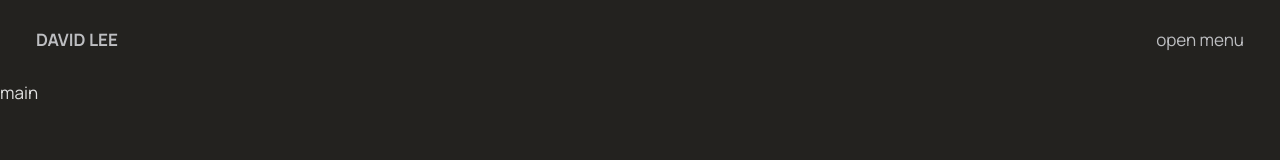
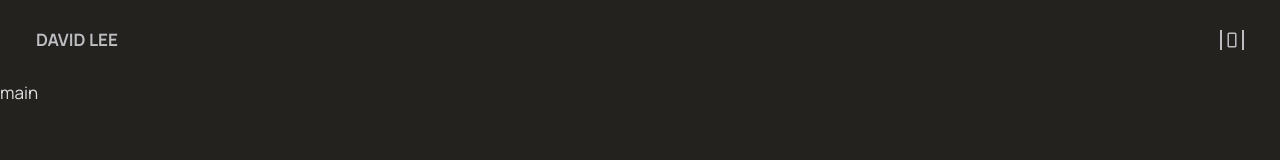
Before and after one commit to DLee1993/dev_portfolio, a React (Vite) app: page / in a window 1280 px wide. Shown: the top 160 px of the page. Built offline with nearby package versions, Linux system fonts and the light colour scheme.

Commit message:
added a custom button to menu

```diff
--- a/src/App.jsx
+++ b/src/App.jsx
@@ -7,18 +7,18 @@ function App() {
     return (
         <>
             <header className="sticky top-0 z-50 min-h-20 flex justify-between items-center mix-blend-difference componentXPadding">
-                <a
-                    href="/"
-                    className="uppercase font-bold"
-                    id="logoText"
-                    onClick={(e) => {
-                        scrollTo(e, 0);
-                    }}
-                >
+                <a href="/" className="uppercase font-bold" id="logoText">
                     david lee
                 </a>
-                <button id="menuBtn" aria-label="open menu" onClick={() => setMenuOpen(!menuOpen)}>
-                    {menuOpen ? "close menu" : "open menu"}
+                <button
+                    id="menuBtn"
+                    className={menuOpen ? "active" : ""}
+                    aria-label="open menu"
+                    onClick={() => setMenuOpen(!menuOpen)}
+                >
+                    <div className="line"></div>
+                    <div className="circle"></div>
+                    <div className="line"></div>
                 </button>
             </header>
             <main className="h-[200vh]">main</main>
--- a/src/components/Menu.jsx
+++ b/src/components/Menu.jsx
@@ -3,10 +3,7 @@ import PropTypes from "prop-types";
 import gsap from "gsap";
 import { useGSAP } from "@gsap/react";
 import { links, projects } from "../data/data";
-import { useLenis } from "@studio-freight/react-lenis";
-
 const Menu = ({ setMenuOpen }) => {
-    const lenis = useLenis();
     const [hoverImage, setHoverImage] = useState("");
     const menu = useRef();
     const menuTL = gsap.timeline({ paused: true });
@@ -55,14 +52,13 @@ const Menu = ({ setMenuOpen }) => {
         menuTL.reverse();
     };
 
-    const scrollTo = (e, link) => {
-        e.preventDefault();
-        lenis.scrollTo(link);
-    };
-
     return (
-        <section id="menu" ref={menu} className="fixed top-0 left-0 z-40 flex w-screen h-screen">
-            <section className="w-full lg:w-3/4 flex justify-between items-center bg-csWhite componentPadding">
+        <section
+            id="menu"
+            ref={menu}
+            className="fixed top-0 left-0 z-40 flex w-screen h-screen"
+        >
+            <section className="w-full lg:w-3/4 min-h-screen pt-20 sm:pt-0 flex justify-between items-center bg-csWhite componentPadding">
                 <aside className="hidden md:flex justify-center items-center w-full lg:w-3/5">
                     {hoverImage !== "" && (
                         <figure className="absolute h-96 p-10 bg-csGrey/10">
@@ -78,7 +74,7 @@ const Menu = ({ setMenuOpen }) => {
                 </aside>
                 <aside
                     id="menuLinks"
-                    className="w-full md:w-3/5 lg:w-2/5 h-full lg:h-auto flex flex-col justify-center items-start space-y-12 border-l-[2px] lg:border-csGrey text-xl md:text-lg md:bg-csBlack lg:bg-transparent componentXPadding"
+                    className="w-full md:w-3/5 lg:w-2/5 h-full lg:h-auto flex flex-col justify-center items-start space-y-12 border-l-[2px] lg:border-csGrey text-2xl md:text-lg md:bg-csBlack lg:bg-transparent componentXPadding"
                 >
                     <ul id="pageLinks">
                         <li id="menuListTitle">sitemap</li>
@@ -87,9 +83,6 @@ const Menu = ({ setMenuOpen }) => {
                                 <a
                                     href={link.linkHref}
                                     download={link.download}
-                                    onClick={(e) => {
-                                        link.scrollable && scrollTo(e, link.linkHref);
-                                    }}
                                     className="block menuLink"
                                 >
                                     {link.linkName}
--- /dev/null
+++ b/src/hooks/ScrollTo.js
@@ -0,0 +1,7 @@
+import { useLenis } from "@studio-freight/react-lenis";
+
+export const ScrollToEl = (e, link) => {
+    const lenis = useLenis();
+    e.preventDefault();
+    lenis.scrollTo(link);
+};
--- a/src/index.css
+++ b/src/index.css
@@ -69,4 +69,24 @@
     #menuHoverEffect {
         @apply hover:scale-110 motion-safe:transition-transform duration-1000 overflow-hidden;
     }
+
+    #menuBtn {
+        @apply flex justify-center items-center gap-x-1;
+    }
+
+    #menuBtn .line {
+        @apply w-[2px] h-5 bg-csWhite transition-all duration-500;
+    }
+
+    #menuBtn .circle {
+        @apply w-3 h-5 rounded-sm border-2 border-csWhite scale-75 transition-all duration-500;
+    }
+
+    #menuBtn.active .line {
+        @apply scale-75;
+    }
+
+    #menuBtn.active .circle {
+        @apply scale-100 border-csAccent;
+    }
 }
```
